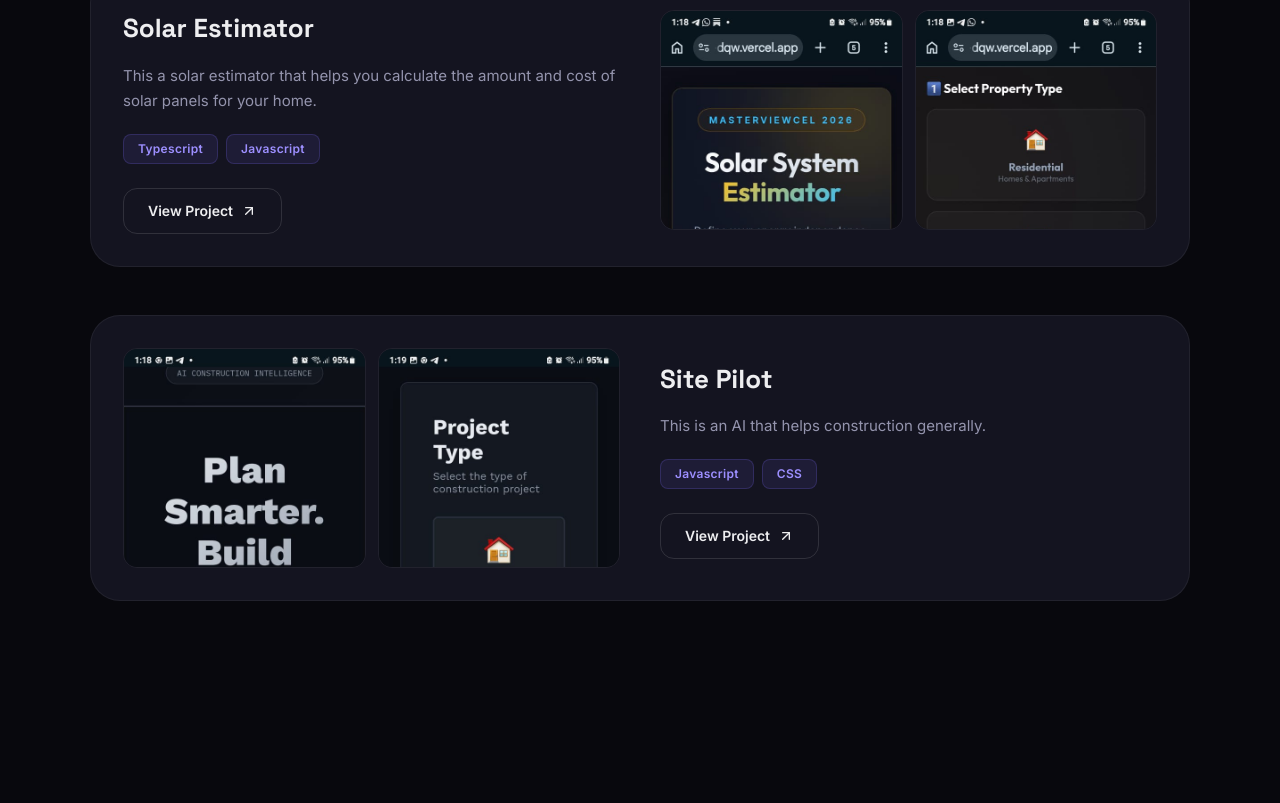
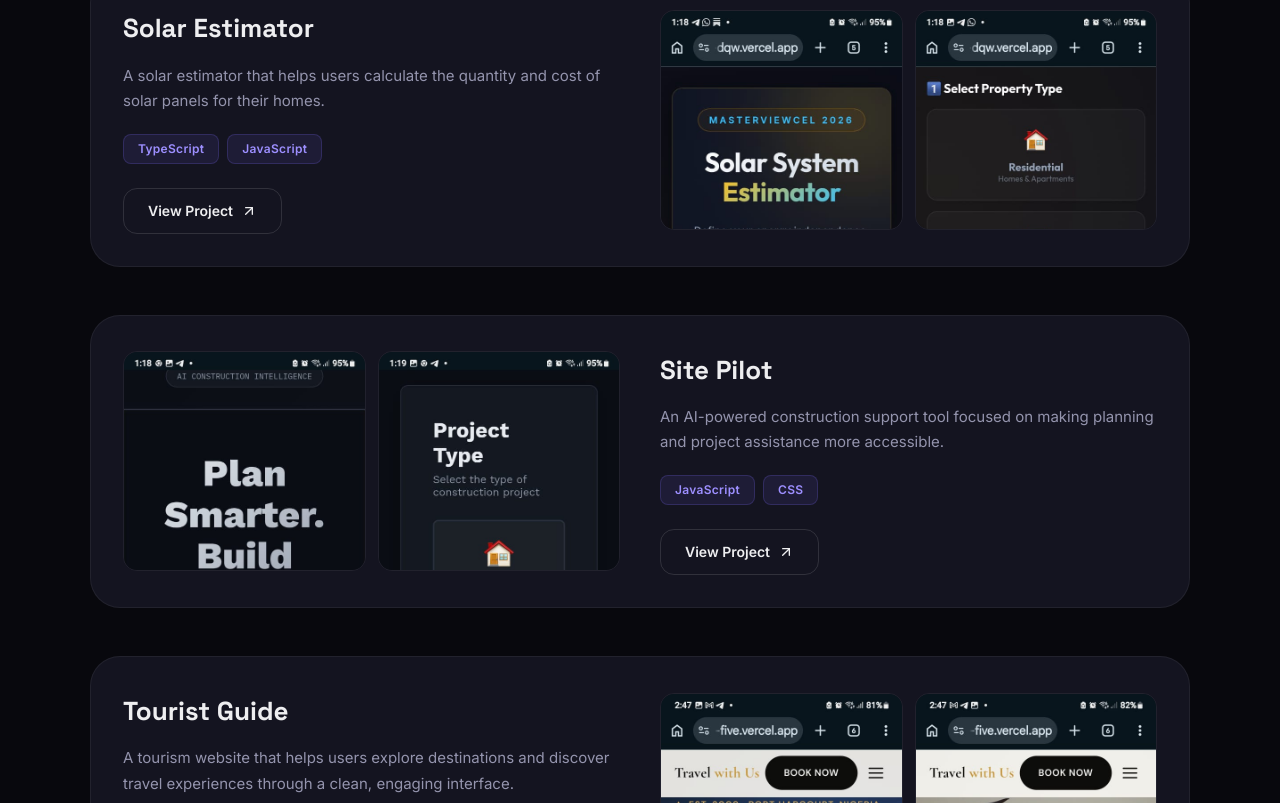
Before and after one commit to NATION-eng/MY-PORTFOLIO, a React (Vite) app: page / in a window 1280 px wide. Shown: the part 2397-3200 px from the top of the page. Built offline with nearby package versions, Linux system fonts and the light colour scheme.

Commit message:
Add missing portfolio projects

```diff
--- a/src/Portfolio.jsx
+++ b/src/Portfolio.jsx
@@ -11,6 +11,12 @@ import space1 from "../public/Images/space1.PNG"
 import enugu from "../public/Images/enugu.jpeg"
 import bayelsa from "../public/Images/bayelsa.jpeg"
 import me from "../public/Images/me.jpeg"
+import site1 from "../public/Images/site 1.jpeg"
+import site2 from "../public/Images/site 2.jpeg"
+import solar1 from "../public/Images/solar 1.jpeg"
+import solar2 from "../public/Images/solar 2.jpeg"
+import p1 from "../public/Images/p1.jpeg"
+import p2 from "../public/Images/p2.jpeg"
 // import LoadingCircleSpinner from "./LoadingCircleSpinner"
 import ScrollIndicator from "./ScrollIndicator"
 import FadeInSection from "./FadeInSection";
@@ -485,6 +491,66 @@ const Portfolio =()=>{
                 </a>
               </div>
             </div>
+
+          <div>
+              <SlideIn delay={0.8}>
+                <div className="grid grid-cols-2 relative left-[20%] bankSet">
+                  <div className="flex gap-[20px] bg-gray-200 p-[10px] w-[80%] rounded-[50px] CheifeBA">
+                    <img
+                      src={p1}
+                      alt=""
+                      className="max-w-[80%] h-[80%]  rounded-[50px] relative top-[105px] left-[40px] border-4 border-black"
+                    />
+                    <img
+                      src={p2}
+                      alt=""
+                      className="max-w-[80%] h-[80%] rounded-[50px] relative top-[10px] left-[40px] border-4 border-black"
+                    />
+                  </div>
+
+                  <div className="relative left-[-20%] grid grid-cols-1 MinSet1">
+                    <div className="bg-gray-200 inline-grid max-w-[25%] rounded-[20px] m-[40px]">
+                      <img
+                        src={Csslogo}
+                        alt=""
+                        className="relative top-[20px] MinSet1-sub"
+                      />
+                    </div>
+
+                    <div className="bg-gray-200 inline-grid max-w-[25%] rounded-[20px] m-[40px]">
+                      <img
+                        src={Beast}
+                        alt=""
+                        className="relative top-[20px] MinSet1-sub"
+                      />
+                    </div>
+                  </div>
+                </div>
+              </SlideIn>
+
+              <div className="minofmeintg minofmeintg3332 flex gap-[160px] max-w-[45%] relative left-[23%] p-5 rounded-[50px] my-[50px]">
+                <h3 className="relative top-[1px] left-[20px] w-[70%] text-start overflow-hidden">
+                  This is a tourist website.{" "}
+                  <span className="bg-gray-300 p-[5px] rounded-[5px]">
+                    Javascript
+                  </span>{" "}
+                  <span className="bg-gray-300 p-[5px] rounded-[5px]">CSS</span>{" "}
+                </h3>
+                <a
+                  href="https://tourist-guide-zeta-five.vercel.app/"
+                  target="_blank"
+                  rel="noopener noreferrer"
+                  className="bg-black text-white p-[10px] rounded-4xl px-[60px] firstudbtn"
+                >
+                  <button
+                    className="relative top-[35px] left-[-15px]"
+                    style={{ overflow: "hidden", textWrap: "nowrap" }}
+                  >
+                    Check it Out
+                  </button>
+                </a>
+              </div>
+            </div>
           </div>
 
           <div className="mx-[140px] mb-[150px] bg-gray-300 p-[50px] rounded-[30px] ogapics">
@@ -533,7 +599,7 @@ const Portfolio =()=>{
             <div>
               <div className="flex  gap-[40px] subparentofthemp ">
                 <p className="w-[60%] sobunder">
-                  Creativity has always been my escape -first through drawing,
+                  Creativity has always been my escape first through drawing,
                   now through designe and developement. I find joy through
                   discovering hidden food ,spots and mobile gaming
                 </p>
--- a/src/data/projects.js
+++ b/src/data/projects.js
@@ -1,13 +1,13 @@
 // ============================================================
-// PROJECTS DATA — Add new projects by copying an object below
+// PROJECTS DATA - Add new projects by copying an object below
 // ============================================================
 // Each project needs:
-//   title       — Project name
-//   description — 1-2 sentence description
-//   image1      — Primary screenshot path (from /public/Images/)
-//   image2      — Secondary screenshot path
-//   url         — Live site URL
-//   tags        — Array of tech used
+//   title       - Project name
+//   description - 1-2 sentence description
+//   image1      - Primary screenshot path (from /public/Images/)
+//   image2      - Secondary screenshot path
+//   url         - Live site URL
+//   tags        - Array of tech used
 // ============================================================
 
 export const projects = [
@@ -41,24 +41,33 @@ export const projects = [
   {
     title: "Solar Estimator",
     description:
-      "This a solar estimator that helps you calculate the amount and cost of solar panels for your home.",
+      "A solar estimator that helps users calculate the quantity and cost of solar panels for their homes.",
     image1: "/Images/solar 1.jpeg",
     image2: "/Images/solar 2.jpeg",
     url: "https://solar-estimator-dqw.vercel.app/",
-    tags: ["Typescript", "Javascript"],
+    tags: ["TypeScript", "JavaScript"],
   },
   {
     title: "Site Pilot",
     description:
-      "This is an AI that helps construction generally.",
+      "An AI-powered construction support tool focused on making planning and project assistance more accessible.",
     image1: "/Images/site 1.jpeg",
     image2: "/Images/site 2.jpeg",
     url: "https://site-pilot-phi.vercel.app/",
-    tags: ["Javascript", "CSS"],
+    tags: ["JavaScript", "CSS"],
   },
-  // ──────────────────────────────────────────────────────────
-  // ➕ ADD NEW PROJECTS BELOW — just copy-paste this template:
-  // ──────────────────────────────────────────────────────────
+  {
+    title: "Tourist Guide",
+    description:
+      "A tourism website that helps users explore destinations and discover travel experiences through a clean, engaging interface.",
+    image1: "/Images/p1.jpeg",
+    image2: "/Images/p2.jpeg",
+    url: "https://tourist-guide-zeta-five.vercel.app/",
+    tags: ["JavaScript", "CSS"],
+  },
+  // ============================================================
+  // ADD NEW PROJECTS BELOW - just copy-paste this template:
+  // ============================================================
   // {
   //   title: "Project Name",
   //   description: "What it does and why it matters.",
```
Also changed, not shown: public/Images/p1.jpeg (added), public/Images/p2.jpeg (added).
